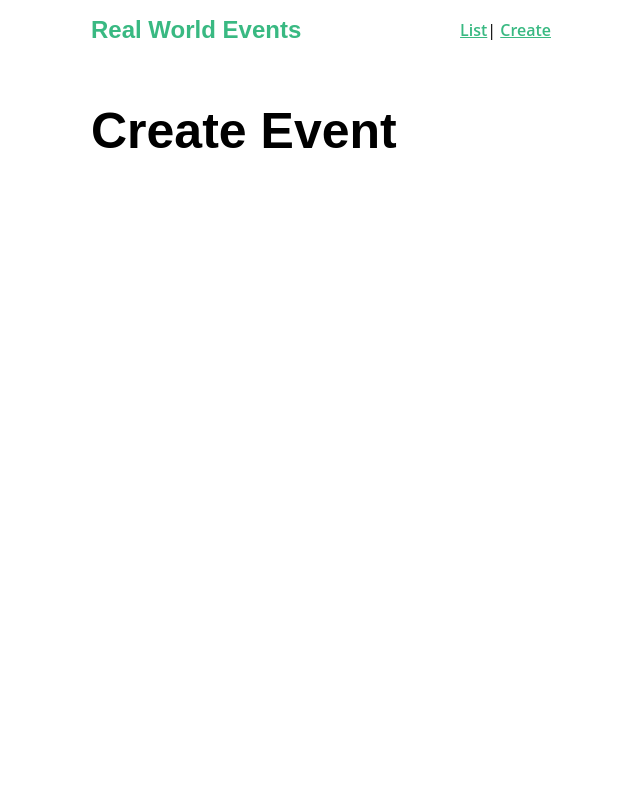
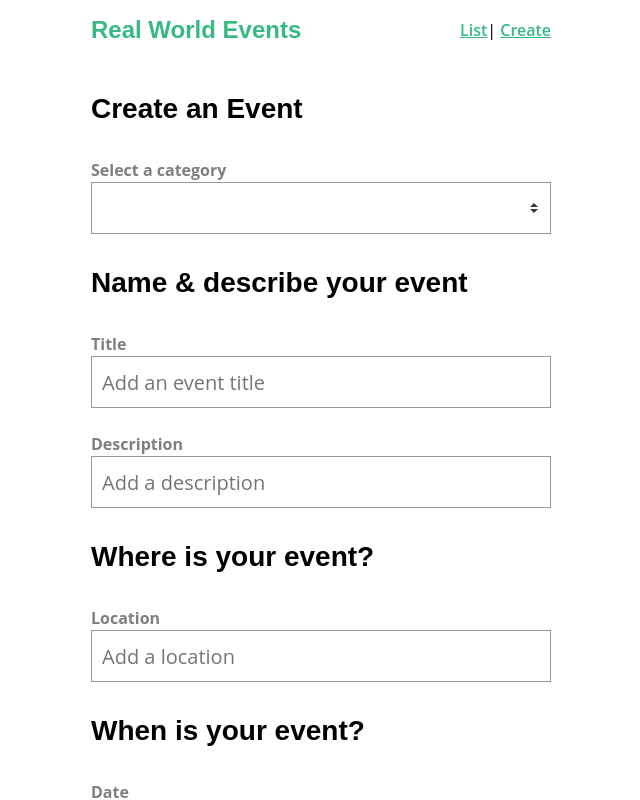
Before and after one commit to Pythonian/Vue-Event-App, a Vue app: page /event/create in a window 1280 px wide. Shown: the top 800 px of the page, without its empty margins (319-959 px from the left). Built offline with nearby package versions, Linux system fonts and the light colour scheme.

Commit message:
Create Event Form

```diff
--- a/db.json
+++ b/db.json
@@ -66,6 +66,66 @@
           "name": "Mary Gordon"
         }
       ]
+    },
+    {
+      "id": 7649343,
+      "user": {
+        "id": "abc123",
+        "name": "Seyi Pythonian"
+      },
+      "category": "sustainability",
+      "organizer": {
+        "id": "abc123",
+        "name": "Seyi Pythonian"
+      },
+      "title": "Seyi",
+      "description": "",
+      "location": "",
+      "date": "",
+      "time": "",
+      "attendees": []
+    },
+    {
+      "id": 4376644,
+      "category": "sustainability",
+      "organizer": {
+        "id": "abc123",
+        "name": "Seyi Pythonian"
+      },
+      "title": "Mercy Birthday",
+      "description": "She finally turns 18",
+      "location": "UNN",
+      "date": "2020-04-16T09:55:00.000Z",
+      "time": "15:00",
+      "attendees": []
+    },
+    {
+      "id": 8087126,
+      "category": "sustainability",
+      "organizer": {
+        "id": "abc123",
+        "name": "Seyi Pythonian"
+      },
+      "title": "Birthday",
+      "description": "Mercy",
+      "location": "UNN",
+      "date": "2020-04-16T09:58:00.000Z",
+      "time": "13:00",
+      "attendees": []
+    },
+    {
+      "id": 9904220,
+      "category": "sustainability",
+      "organizer": {
+        "id": "abc123",
+        "name": "Seyi Pythonian"
+      },
+      "title": "Birthday",
+      "description": "Celebration of life",
+      "location": "UNN",
+      "date": "2020-04-20T10:03:00.000Z",
+      "time": "2:00",
+      "attendees": []
     }
   ]
 }
--- a/package.json
+++ b/package.json
@@ -12,6 +12,7 @@
     "core-js": "^3.6.4",
     "vue": "^2.6.11",
     "vue-router": "^3.1.6",
+    "vuejs-datepicker": "^1.6.2",
     "vuex": "^3.1.3"
   },
   "devDependencies": {
--- a/src/services/EventService.js
+++ b/src/services/EventService.js
@@ -17,5 +17,8 @@ export default {
   },
   getEvent(id) {
     return apiClient.get('/events/' + id)
+  },
+  postEvent(event) {
+    return apiClient.post('/events', event)
   }
 }
--- a/src/store/index.js
+++ b/src/store/index.js
@@ -1,11 +1,40 @@
 import Vue from 'vue'
 import Vuex from 'vuex'
+import EventService from '@/services/EventService.js'
 
 Vue.use(Vuex)
 
 export default new Vuex.Store({
-  state: {},
-  mutations: {},
-  actions: {},
+  state: {
+    user: { id: 'abc123', name: 'Seyi Pythonian' },
+    categories: [
+      'sustainability',
+      'nature',
+      'animal welfare',
+      'housing',
+      'education',
+      'food',
+      'community'
+    ],
+    events: []
+  },
+  mutations: {
+    ADD_EVENT(state, event) {
+      state.events.push(event)
+    }
+  },
+  actions: {
+    createEvent({ commit }, event) {
+      return EventService.postEvent(event).then(() => {
+        commit('ADD_EVENT', event)
+      })
+    }
+  },
+  getters: {
+    // Dynamic getters
+    getEventById: state => id => {
+      return state.events.find(event => event.id === id)
+    }
+  },
   modules: {}
 })
--- a/src/views/EventCreate.vue
+++ b/src/views/EventCreate.vue
@@ -1,3 +1,109 @@
 <template>
-  <h1>Create Event</h1>
+  <div>
+    <h3>Create an Event</h3>
+    <form @submit.prevent="createEvent">
+      <label>Select a category</label>
+      <select v-model="event.category">
+        <option v-for="cat in categories" :key="cat">{{ cat }}</option>
+      </select>
+      <h3>Name & describe your event</h3>
+      <div class="field">
+        <label>Title</label>
+        <input
+          v-model="event.title"
+          type="text"
+          placeholder="Add an event title"
+        />
+      </div>
+      <div class="field">
+        <label>Description</label>
+        <input
+          v-model="event.description"
+          type="text"
+          placeholder="Add a description"
+        />
+      </div>
+      <h3>Where is your event?</h3>
+      <div class="field">
+        <label>Location</label>
+        <input
+          v-model="event.location"
+          type="text"
+          placeholder="Add a location"
+        />
+      </div>
+      <h3>When is your event?</h3>
+      <div class="field">
+        <label>Date</label>
+        <datepicker v-model="event.date" placeholder="Select a date" />
+      </div>
+      <div class="field">
+        <label>Select a time</label>
+        <select v-model="event.time">
+          <option v-for="time in times" :key="time">{{ time }}</option>
+        </select>
+      </div>
+      <input type="submit" class="button -fill-gradient" value="Submit" />
+    </form>
+  </div>
 </template>
+
+<script>
+import Datepicker from 'vuejs-datepicker'
+
+export default {
+  components: {
+    Datepicker
+  },
+  data() {
+    const times = []
+    for (let i = 1; i <= 24; i++) {
+      times.push(i + ':00')
+    }
+    return {
+      event: this.createFreshEvent(),
+      times,
+      categories: this.$store.state.categories
+    }
+  },
+  methods: {
+    createEvent() {
+      this.$store
+        .dispatch('createEvent', this.event)
+        .then(() => {
+          // redirect to the created event
+          this.$router.push({
+            name: 'event-show',
+            params: { id: this.event.id }
+          })
+          this.event = this.createFreshEvent()
+        })
+        .catch(() => {
+          console.log('There was a problem creating your event')
+        })
+    },
+    createFreshEvent() {
+      const user = this.$store.state.user
+      const id = Math.floor(Math.random() * 10000000)
+      return {
+        id: id,
+        user: user,
+        category: '',
+        organizer: user,
+        title: '',
+        description: '',
+        location: '',
+        date: '',
+        time: '',
+        attendees: []
+      }
+    }
+  }
+}
+</script>
+
+<style scoped>
+.field {
+  margin-bottom: 24px;
+}
+</style>
--- a/src/views/EventShow.vue
+++ b/src/views/EventShow.vue
@@ -3,23 +3,25 @@
     <div class="event-header">
       <span class="eyebrow">@{{ event.time }} on {{ event.date }}</span>
       <h1 class="title">{{ event.title }}</h1>
-      <h5>Organized by {{ event.organizer }}</h5>
+      <h5>Organized by {{ event.organizer ? event.organizer.name : '' }}</h5>
       <h5>Category: {{ event.category }}</h5>
     </div>
-    <BaseIcon name="map"><h2>Location</h2></BaseIcon>
+    <BaseIcon name="map">
+      <h2>Location</h2>
+    </BaseIcon>
     <address>{{ event.location }}</address>
     <h2>Event details</h2>
     <p>{{ event.description }}</p>
     <h2>
       Attendees
-      <span class="badge -fill-gradient">{{ event.attendees.length }}</span>
+      <span class="badge -fill-gradient">
+        {{
+        event.attendees ? event.attendees.length : 0
+        }}
+      </span>
     </h2>
     <ul class="list-group">
-      <li
-        v-for="(attendee, index) in event.attendees"
-        :key="index"
-        class="list-item"
-      >
+      <li v-for="(attendee, index) in event.attendees" :key="index" class="list-item">
         <b>{{ attendee.name }}</b>
       </li>
     </ul>
```
Also changed, not shown: 2 other files (tests, documents, lock files or other folders).
